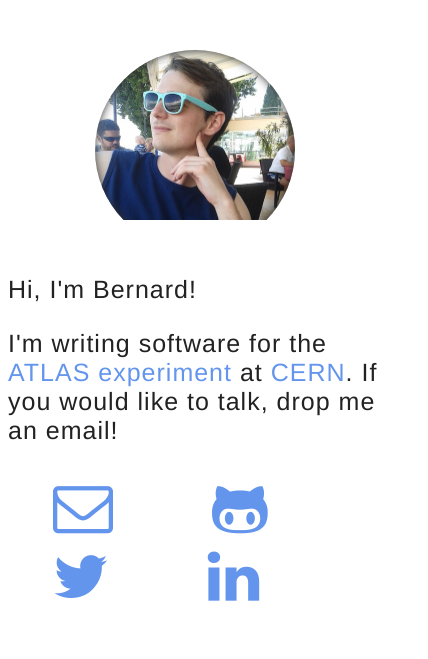
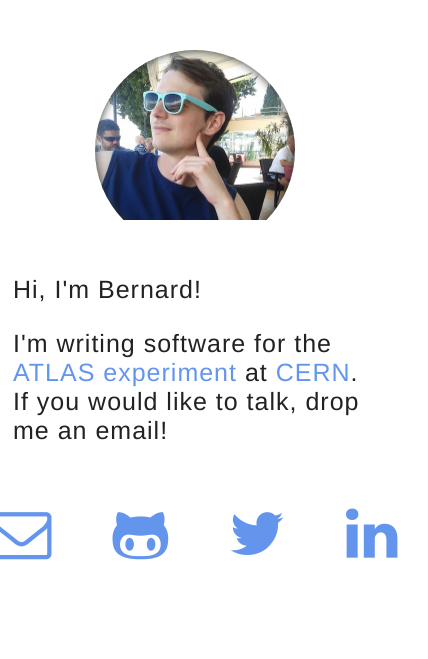
Before and after one commit to bkolobara/kolobara.com, a plain HTML site: page index.html in a window 390 px wide. Shown: the whole page, 428 px wide, since content can reach past the window. Drawn offline with Linux system fonts and the light colour scheme.

Commit message:
Optimize for mobile

```diff
--- a/index.html
+++ b/index.html
@@ -3,6 +3,7 @@
 <head>
     <title>Bernard Kolobara</title>
     <meta name="description" content="Personal hompage from Bernard Kolobara. A hacker and artist." />
+    <meta name="viewport" content="width=device-width, initial-scale=1" />
     <link rel="icon" type="image/jpg" href="me.jpg">
     <style>
         body {
@@ -33,28 +34,33 @@
             max-width: 650px;
             margin: auto;
         }
+        p {
+            padding: 0 5px;
+        }
+        div.icons {
+            display: flex;
+            justify-content: center;
+        }
         a.icon {
             font-size: 60px;
-            padding: 45px;
+            padding: 30px;
         }
-        /* Mobile
+        /* Mobile  */
         @media only screen and (max-device-width: 480px) {
             #picture {
-                width: 100px;
-                height: 100px;
+                width: 200px;
+                height: 200px;
+                margin-top: 30px;
             }
             p {
-                font-size: 12px;
-                margin-top: 0;
-            }
-            .content {
-                max-width: 480px;
+                font-size: 22px;
             }
             a.icon {
-                font-size: 18px;
+                font-size: 45px;
+                padding: 10px;
             }
         }
-        */
+
     </style>
     <link rel="stylesheet" type="text/css" href="css/font-awesome.min.css">
 </head>
@@ -65,11 +71,12 @@
         <p>
             I'm writing software for the <a href="http://atlas.ch/">ATLAS experiment</a> at
             <a href="http://home.web.cern.ch/">CERN</a>. If you would like to talk, drop me an email!
-            <br /><br />
-            <a class="icon" href="mailto:me@kolobara.com" target="_blank"><i class="fa fa-envelope-o"></i></a>
-            <a class="icon" href="https://github.com/bkolobara" target="_blank"><i class="fa fa-github-alt"></i></a>
-            <a class="icon" href="https://twitter.com/bkolobara" target="_blank"><i class="fa fa-twitter"></i></a>
-            <a class="icon" href="https://www.linkedin.com/profile/view?id=68177741" target="_blank"><i class="fa fa-linkedin"></i></a>
+            <div class="icons">
+                <a class="icon" href="mailto:me@kolobara.com" target="_blank"><i class="fa fa-envelope-o"></i></a>
+                <a class="icon" href="https://github.com/bkolobara" target="_blank"><i class="fa fa-github-alt"></i></a>
+                <a class="icon" href="https://twitter.com/bkolobara" target="_blank"><i class="fa fa-twitter"></i></a>
+                <a class="icon" href="https://www.linkedin.com/profile/view?id=68177741" target="_blank"><i class="fa fa-linkedin"></i></a>
+            </div>
         </p>
     </div>
 
```
